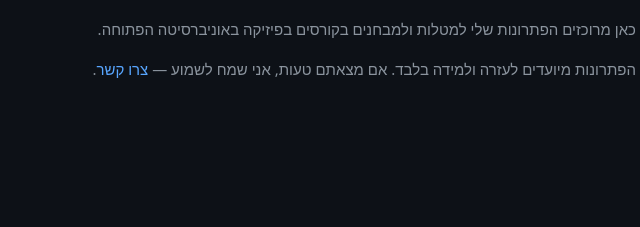
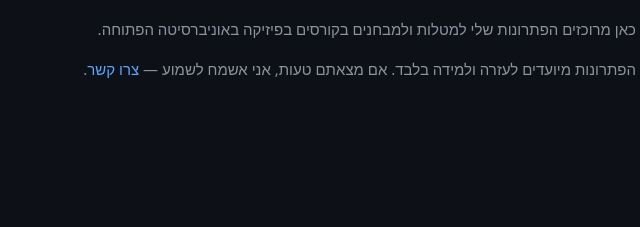
Before and after one commit to YoavsPhysicsNotes/yoavsphysicsnotes.github.io, a plain HTML site: page about.html in a window 1280 px wide. Shown: the part 188-415 px from the top of the page, 394-1034 px from the left. Drawn offline with Linux system fonts and the light colour scheme.

Commit message:
Auto update: PDFs + tree.json

```diff
--- a/about.html
+++ b/about.html
@@ -41,7 +41,7 @@
       כאן מרוכזים הפתרונות שלי למטלות ולמבחנים בקורסים בפיזיקה באוניברסיטה הפתוחה.
     </p>
     <p>
-      הפתרונות מיועדים לעזרה ולמידה בלבד. אם מצאתם טעות, אני שמח לשמוע —
+      הפתרונות מיועדים לעזרה ולמידה בלבד. אם מצאתם טעות, אני אשמח לשמוע —
       <a href="/contact.html">צרו קשר</a>.
     </p>
   </div>
```
